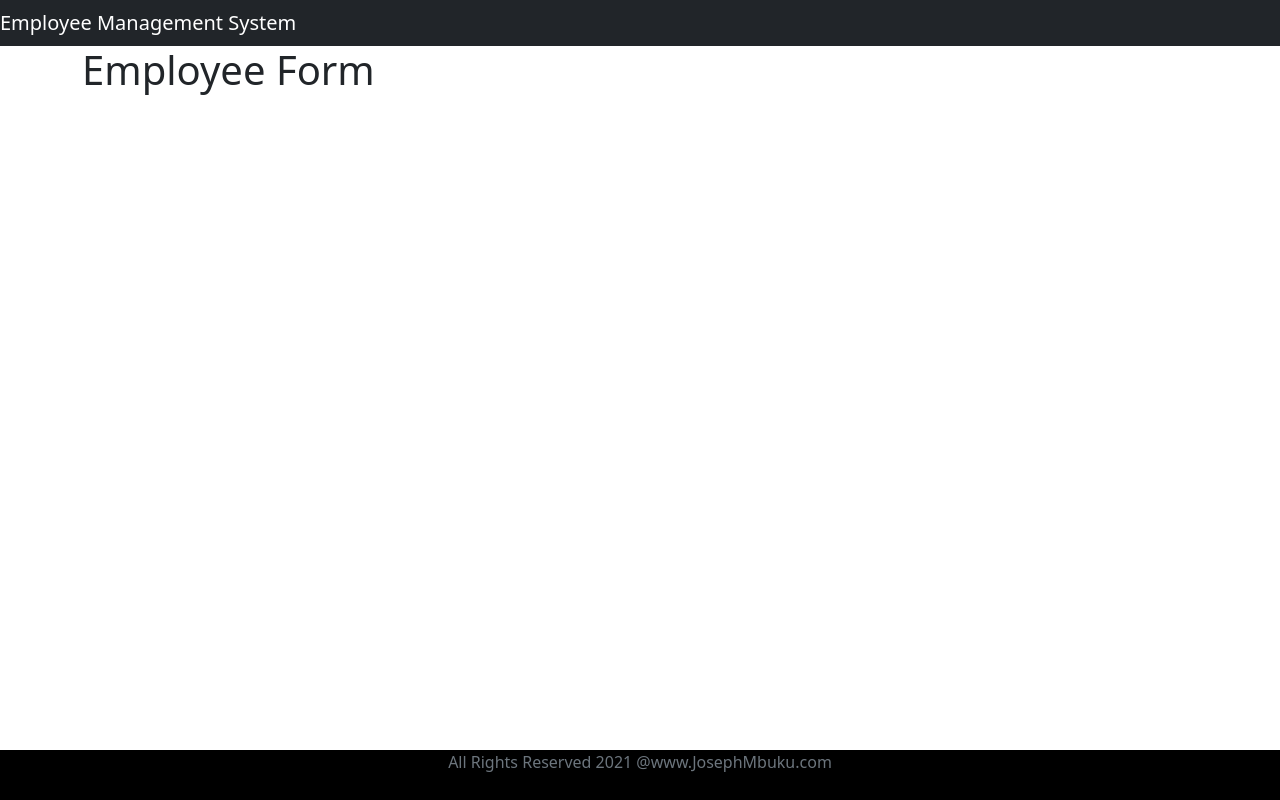
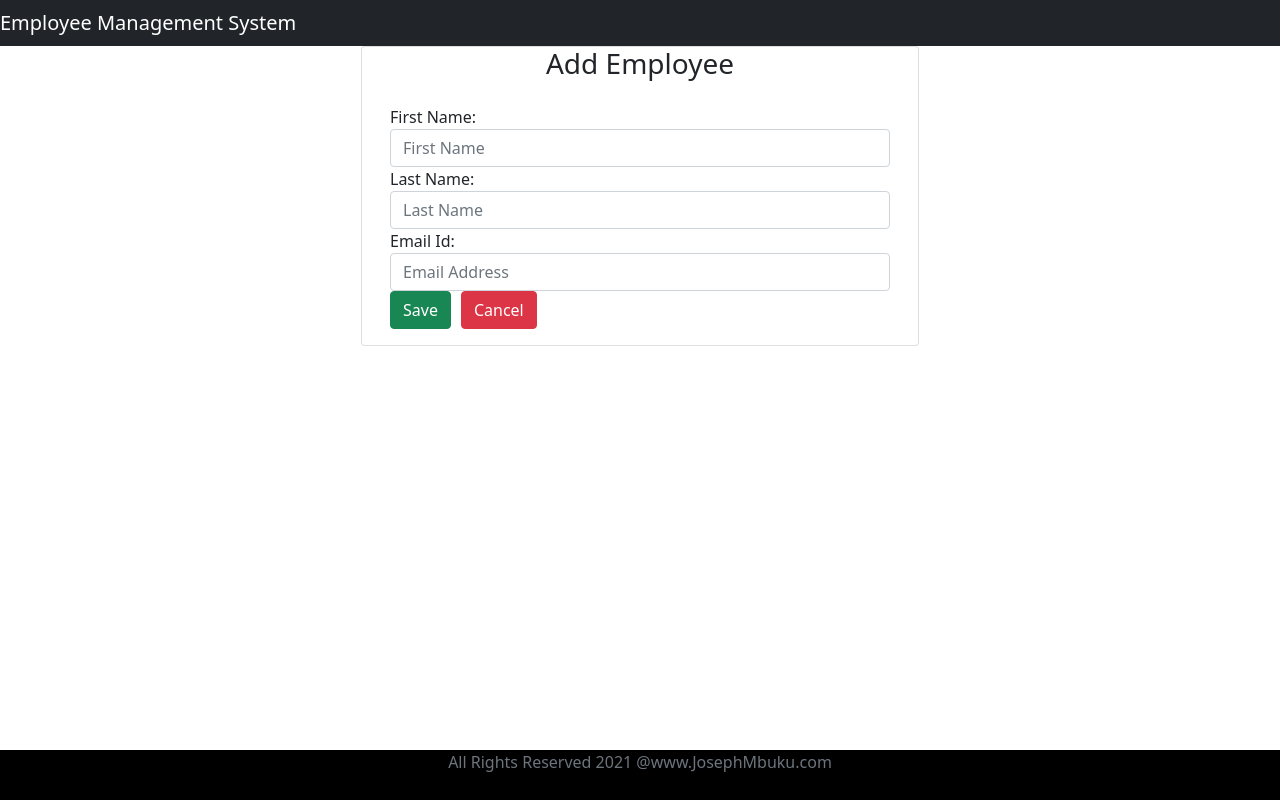
Before and after one commit to jowey-jose/react-frontend-crud-employee-management, a React (Create React App) app: page / in a window 1280 px wide. Both pictures are taken after a click on the button "Add Employee". Built offline with nearby package versions, Linux system fonts and the light colour scheme; no server answers.

Commit message:
feat(app): Adding React Employee Form Handling

```diff
--- a/src/components/CreateEmployeeComponent.jsx
+++ b/src/components/CreateEmployeeComponent.jsx
@@ -6,15 +6,96 @@
         super(props)
 
         this.state = {
-
+            // Define properties to state, to store inputs from data, will enable to get form data that will be available in submission
+            firstName: '',
+            lastName: '',
+            emailId: ''
         }
 
+        // Bind Handler to component.
+        this.changeFirstNameHandler = this.changeFirstNameHandler.bind(this);
+
+        // Bind Handler to component.
+        this.changeLastNameHandler = this.changeLastNameHandler.bind(this);
+
+        // Bind Handler to component.
+        this.saveEmployee = this.saveEmployee.bind(this);
+
+    }
+
+    // Creating the First Name Handler method to be called.
+    changeFirstNameHandler=(event) => {
+        // Capturing the Event.
+        // setState is used to add value to the firstName, and the value can now be seen in input text field.
+        this.setState({firstName: event.target.value});
+    }
+
+    // Creating the Last Name Handler method to be called.
+    changeLastNameHandler=(event) => {
+        this.setState({lastName: event.target.value});
+    }
+
+    // Creating the Last Name Handler method to be called.
+    changeEmailHandler=(event) => {
+        this.setState({emailId: event.target.value});
+    }
+
+    // Save Employee Method
+    saveEmployee = (e) => {
+        e.preventDefault();
+
+        // Retrieve data from state defined fields.
+        let employee = {firstName: this.state.firstName, lastName: this.state.lastName, emailId: this.state.emailId};
+
+        // Adding Console Log to see the form data in the console
+        console.log('employee => ' + JSON.stringify(employee));
+    }
+
+    // Cancel Method. Navigates Back to the Employee List Component.
+    cancel(){
+        this.props.history.push('/employees');
     }
 
     render() {
         return (
             <div>
-                <h1>Employee Form</h1>
+                <div className="container">
+                    <div className="row">
+                        <div className="card col-md-6 offset-md-3 offset-md-3 ">
+                            <h3 className="text-center">Add Employee</h3>
+                            <div className="card-body">
+                                <form>
+                                    <div className = "form-group">
+                                         <label>First Name: </label>
+                                         <input placeholder="First Name" name="firstName" className="form-control"
+                                         //  First name Empty at start, then value will be extracted from the text field.
+                                         value={this.state.firstName} onChange={this.changeFirstNameHandler} />
+                                    </div>
+
+                                    <div className = "form-group">
+                                         <label>Last Name: </label>
+                                         <input placeholder="Last Name" name="lastName" className="form-control"
+                                         //  First name Empty at start, then value will be extracted from the text field.
+                                         value={this.state.lastName} onChange={this.changeLastNameHandler} />
+                                    </div>
+
+                                    <div className = "form-group">
+                                         <label>Email Id: </label>
+                                         <input placeholder="Email Address" name="emailId" className="form-control"
+                                         //  First name Empty at start, then value will be extracted from the text field.
+                                         value={this.state.emailId} onChange={this.changeEmailHandler} />
+                                    </div>
+
+                                    {/* saveEmployee event Handler will be bind in the constructor */}
+                                    <button className="btn btn-success" onClick={this.saveEmployee}>Save</button>
+
+                                    {/* Cancel Method Bind Directly */}
+                                    <button className="btn btn-danger" onClick={this.cancel.bind(this)} style={{marginLeft: "10px"}}>Cancel</button>
+                                </form>
+                            </div>
+                        </div>
+                    </div>
+                </div>
             </div>
         );
     }
--- a/src/components/ListEmployeeComponent.jsx
+++ b/src/components/ListEmployeeComponent.jsx
@@ -43,13 +43,16 @@
         // Write Jsx Code inside the Return method.
         return (
             <div>
+                {/* In react we use 'className' to point to css/bootsrap classes unlike html where we use the 'class' variable. */}
+                <h2 className="text-center">Employee List</h2>
+
                 <div className="row">
+                    {/* Employee Button */}
                     <button className="btn btn-primary" onClick={this.addEmployee}> Add Employee </button>
                 </div>
-                {/* In react we use 'className' to point to css/bootsrap classes unlike html where we use the 'class' variable. */}
-                <h2 className="text-center">Employee List</h2>
+
                 <div className="row">
-                    {/* Bootsrap table */}
+                    {/* Bootstrap table */}
                     <table className="table table-striped table-bordered">
                         <thead>
                             <tr>
```
